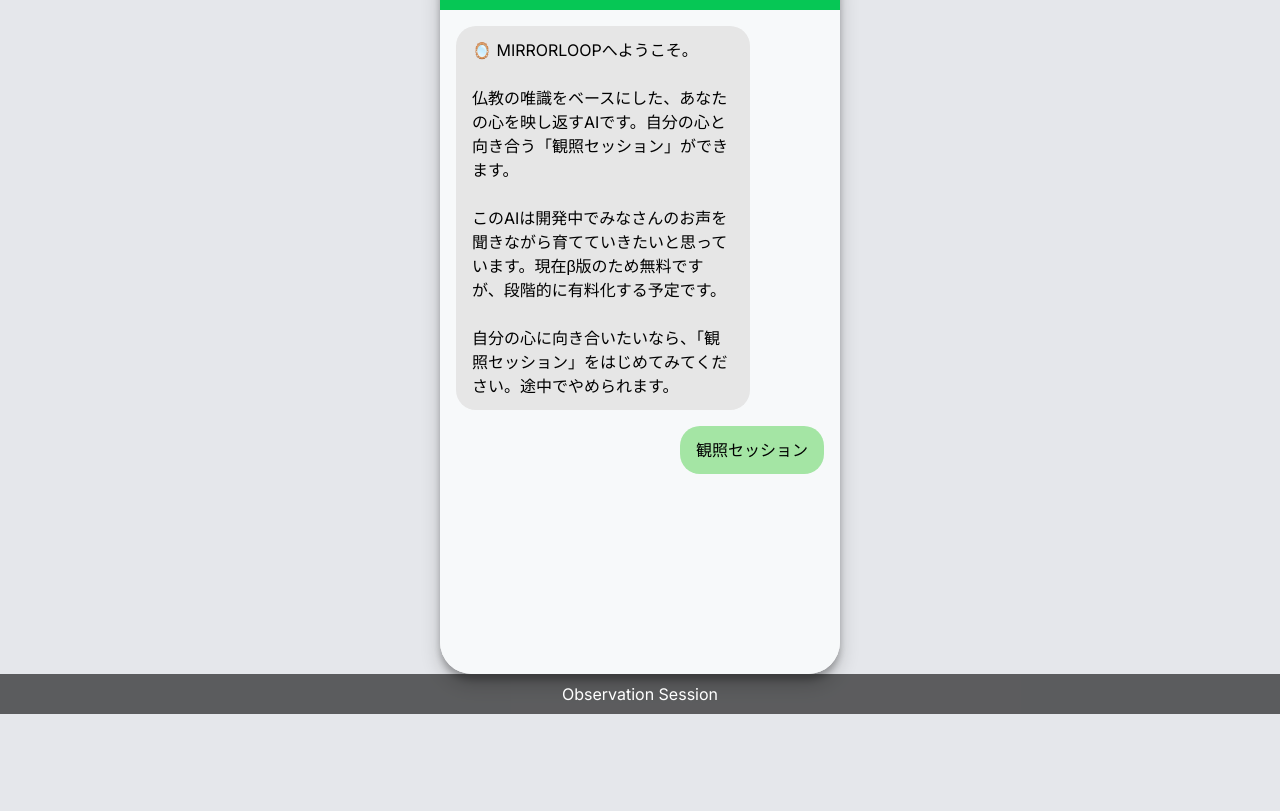
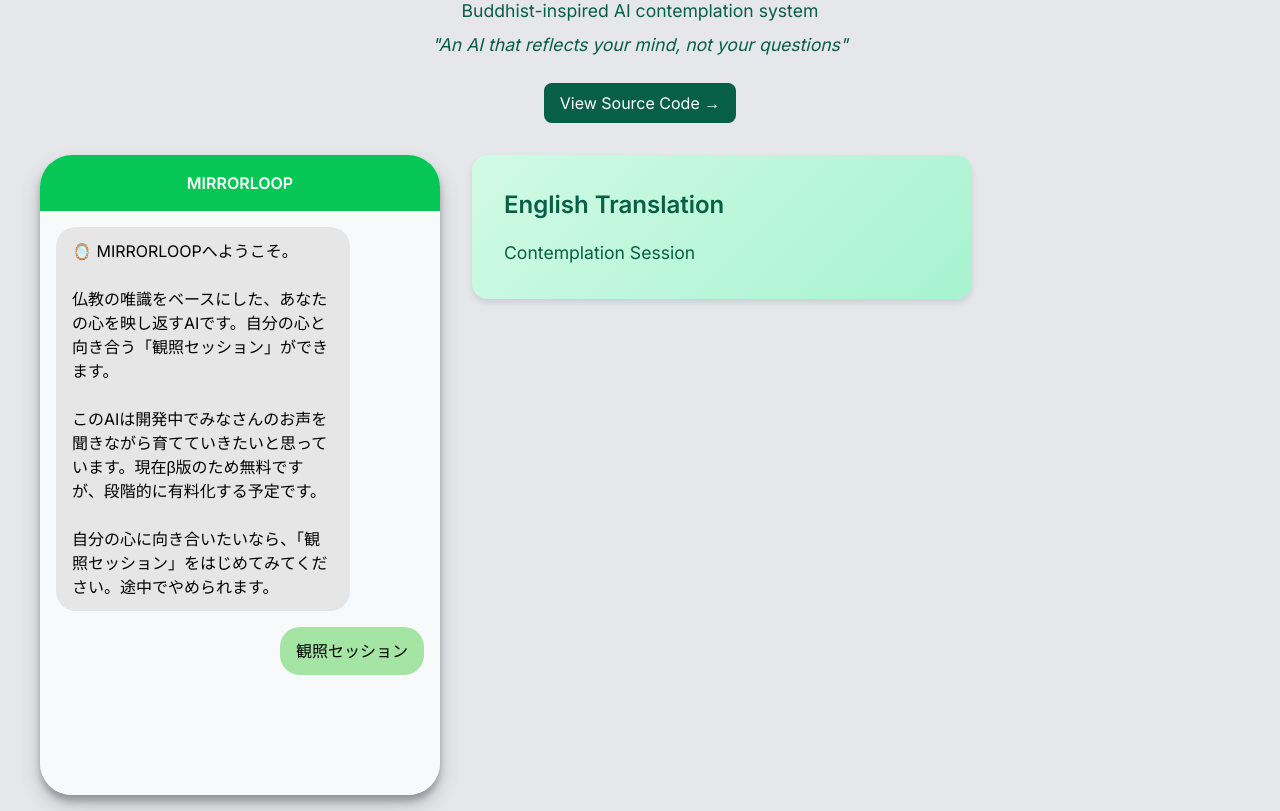
Before and after one commit to yixinxiangfo/mirrorloop, a website: page index.html in a window 1280 px wide. Shown: the part 86-897 px from the top of the page. Before the commit the page ends 800 px from the top, so only its background shows below. Drawn offline with nearby package versions, Linux system fonts and the light colour scheme.

Commit message:
Update demo design with lighter green theme and white background

```diff
--- a/index.html
+++ b/index.html
@@ -9,22 +9,53 @@
         @import url('https://fonts.googleapis.com/css2?family=Inter:wght@400;500;600;700&display=swap');
         body {
             font-family: 'Inter', sans-serif;
-            background-color: #e5e7eb;
+            background-color: #ffffff;
             display: flex;
+            flex-direction: column;
             justify-content: center;
             align-items: center;
-            height: 100vh;
+            min-height: 100vh;
+            padding: 1rem;
+            margin: 0;
+        }
+        .demo-container {
+            width: 100%;
+            max-width: 1200px;
+            display: flex;
+            gap: 2rem;
+            align-items: flex-start;
         }
         .line-mockup {
             width: 100%;
             max-width: 400px;
-            height: 90vh;
+            height: 80vh;
             display: flex;
             flex-direction: column;
             border-radius: 2rem;
             box-shadow: 0 10px 20px rgba(0,0,0,0.19), 0 6px 6px rgba(0,0,0,0.23);
             overflow: hidden;
             background-color: #fff;
+            flex-shrink: 0;
+        }
+        .subtitle-panel {
+            flex: 1;
+            min-width: 300px;
+            max-width: 500px;
+            background: linear-gradient(135deg, #d1fae5 0%, #a7f3d0 100%);
+            color: #065f46;
+            border-radius: 1rem;
+            padding: 2rem;
+            box-shadow: 0 4px 6px rgba(0, 0, 0, 0.1);
+        }
+        .subtitle-panel h2 {
+            margin: 0 0 1rem 0;
+            font-size: 1.5rem;
+            font-weight: 600;
+        }
+        .subtitle-text {
+            font-size: 1.1rem;
+            line-height: 1.6;
+            white-space: pre-wrap;
         }
         .header {
             background-color: #06c755;
@@ -70,30 +101,6 @@
         .hidden {
             display: none;
         }
-        .subtitle-area {
-            position: fixed;
-            bottom: 0;
-            left: 0;
-            right: 0;
-            text-align: center;
-            color: white;
-            font-size: 1rem;
-            padding: 0.5rem;
-            background: rgba(0, 0, 0, 0.6);
-            z-index: 10;
-            box-sizing: border-box;
-            white-space: pre-wrap;
-        }
-        .api-note {
-            font-size: 0.75rem;
-            color: #666;
-            margin-top: -0.5rem;
-            margin-bottom: 0.5rem;
-            align-self: flex-start;
-            text-align: left;
-            padding: 0.75rem 1rem;
-            max-width: 80%;
-        }
         @keyframes fadeIn {
             from { opacity: 0; transform: translateY(10px); }
             to { opacity: 1; transform: translateY(0); }
@@ -101,9 +108,67 @@
         .fade-in {
             animation: fadeIn 0.5s ease-out;
         }
+        .intro-text {
+            text-align: center;
+            margin-bottom: 2rem;
+            color: #065f46;
+        }
+        .intro-text h1 {
+            font-size: 2.5rem;
+            font-weight: 700;
+            margin-bottom: 0.5rem;
+            background: linear-gradient(135deg, #10b981 0%, #065f46 100%);
+            -webkit-background-clip: text;
+            -webkit-text-fill-color: transparent;
+            background-clip: text;
+        }
+        .intro-text p {
+            font-size: 1.1rem;
+            margin-bottom: 0.5rem;
+        }
+        .github-link {
+            display: inline-block;
+            margin-top: 1rem;
+            padding: 0.5rem 1rem;
+            background-color: #065f46;
+            color: white;
+            text-decoration: none;
+            border-radius: 0.5rem;
+            transition: background-color 0.3s;
+        }
+        .github-link:hover {
+            background-color: #047857;
+        }
+        @media (max-width: 768px) {
+            .demo-container {
+                flex-direction: column;
+            }
+            .subtitle-panel {
+                min-width: unset;
+                width: 100%;
+                max-width: 400px;
+                order: -1;
+            }
+            .intro-text h1 {
+                font-size: 2rem;
+            }
+            body {
+                padding: 0.5rem;
+            }
+        }
     </style>
 </head>
 <body class="bg-gray-200">
+    <div class="intro-text">
+        <h1>MIRRORLOOP</h1>
+        <p>Buddhist-inspired AI contemplation system</p>
+        <p><em>"An AI that reflects your mind, not your questions"</em></p>
+        <a href="https://github.com/yixinxiangfo/mirrorloop" class="github-link" target="_blank">
+            View Source Code →
+        </a>
+    </div>
+
+    <div class="demo-container">
         <div class="line-mockup">
             <div class="header">
                 MIRRORLOOP
@@ -114,41 +179,47 @@
             <div class="input-area hidden" id="input-area">
                 <!-- Buttons are removed -->
             </div>
-        <div class="subtitle-area" id="subtitle-area">
-            <!-- Subtitles will be displayed here -->
+        </div>
+
+        <div class="subtitle-panel">
+            <h2>English Translation</h2>
+            <div class="subtitle-text" id="subtitle-text">
+                Welcome to MIRRORLOOP. An AI based on Buddhist philosophy to reflect your mind.
+            </div>
         </div>
     </div>
 
     <script>
         const chatArea = document.getElementById('chat-area');
-        const subtitleArea = document.getElementById('subtitle-area');
+        const subtitleText = document.getElementById('subtitle-text');
 
         // Demo script with Japanese and English subtitles
         const script = [
-            { sender: 'bot', text: '🪞 MIRRORLOOPへようこそ。\n\n仏教の唯識をベースにした、あなたの心を映し返すAIです。自分の心と向き合う「観照セッション」ができます。\n\nこのAIは開発中でみなさんのお声を聞きながら育てていきたいと思っています。現在β版のため無料ですが、段階的に有料化する予定です。\n\n自分の心に向き合いたいなら、「観照セッション」をはじめてみてください。途中でやめられます。', subtitle: 'Welcome to MIRRORLOOP. An AI based on Buddhist philosophy to reflect your mind.' },
-            { sender: 'user', text: '観照セッション', subtitle: 'Observation Session' },
-            { sender: 'bot', text: '🧘‍♀️ 観照セッションについて\n\nこれから9つの問いを通じて、あなたの心の状態をAIが仏教の唯識思想に基づき気づきのコメントを返します。（所要時間：約10-15分）\n\n心の準備はいかがですか？', subtitle: 'Through 9 questions, the AI provides insights based on the Buddhist concept of Yogacara.' },
+            { sender: 'bot', text: '🪞 MIRRORLOOPへようこそ。\n\n仏教の唯識をベースにした、あなたの心を映し返すAIです。自分の心と向き合う「観照セッション」ができます。\n\nこのAIは開発中でみなさんのお声を聞きながら育てていきたいと思っています。現在β版のため無料ですが、段階的に有料化する予定です。\n\n自分の心に向き合いたいなら、「観照セッション」をはじめてみてください。途中でやめられます。', subtitle: 'Welcome to MIRRORLOOP. An AI based on Buddhist philosophy that reflects your mind. You can start a contemplation session to face your inner self.' },
+            { sender: 'user', text: '観照セッション', subtitle: 'Contemplation Session' },
+            { sender: 'bot', text: '🧘‍♀️ 観照セッションについて\n\nこれから9つの問いを通じて、あなたの心の状態をAIが仏教の唯識思想に基づき気づきのコメントを返します。（所要時間：約10-15分）\n\n心の準備はいかがですか？', subtitle: 'About the Contemplation Session:\n\nThrough 9 questions, the AI will provide insights based on Buddhist Yogacara philosophy (Duration: 10-15 minutes).\n\nAre you ready?' },
             { sender: 'user', text: 'はい、始めます', subtitle: 'Yes, let\'s start.' },
-            { sender: 'bot', text: '🌟 観照セッション開始\n\nそれでは始めましょう。これから9つの問いを投げかけます。\n\n今日は、どんな出来事がありましたか？できるだけ詳しく教えてください。', subtitle: 'Let\'s begin. Please tell me about a recent event that\'s on your mind.' },
-            { sender: 'user', text: 'プロジェクトの締切が迫っているのに、なかなか集中できずに焦りを感じていました', subtitle: 'The project deadline is approaching, and I feel anxious because I can\'t concentrate.' },
-            { sender: 'bot', text: 'そのとき、あなたはどんな感情がわきましたか？怒り、不安、喜び、悲しみなど、率直にどうぞ。', subtitle: 'What emotions did you feel at that moment? Please be honest about your anger, anxiety, joy, etc.' },
+            { sender: 'bot', text: '🌟 観照セッション開始\n\nそれでは始めましょう。これから9つの問いを投げかけます。\n\n今日は、どんな出来事がありましたか？できるだけ詳しく教えてください。', subtitle: 'Contemplation Session Begin\n\nLet\'s start. I will ask you 9 questions.\n\nWhat happened today? Please tell me in detail.' },
+            { sender: 'user', text: 'プロジェクトの締切が迫っているのに、なかなか集中できずに焦りを感じていました', subtitle: 'The project deadline is approaching, but I couldn\'t concentrate and felt anxious.' },
+            { sender: 'bot', text: 'そのとき、あなたはどんな感情がわきましたか？怒り、不安、喜び、悲しみなど、率直にどうぞ。', subtitle: 'What emotions did you feel at that moment? Anger, anxiety, joy, sadness - please be honest.' },
             { sender: 'user', text: '不安と焦り、そして自分への苛立ちがありました', subtitle: 'I felt anxiety, impatience, and irritation towards myself.' },
-            { sender: 'bot', text: 'そのとき、体にはどんな感覚がありましたか？胸のざわつき、肩のこわばり、震えなど、身体の反応に目を向けてみましょう。', subtitle: 'What physical sensations did you experience? Focus on your body\'s reactions.' },
-            { sender: 'user', text: '胸がざわざわして、肩に力が入っていました', subtitle: 'My chest was fluttering, and my shoulders felt tense.' },
-            { sender: 'bot', text: '頭の中では、どんな思考が浮かんでいましたか？ぐるぐる回っていた言葉やイメージがあれば、それも含めて教えてください。', subtitle: 'What thoughts were going through your mind? Tell me about any words or images that were repeating.' },
-            { sender: 'user', text: '時間がない、やばい、どうしよう、という言葉が頭の中をぐるぐる回っていました', subtitle: 'Words like "no time," "this is bad," and "what should I do" were swirling in my head.' },
-            { sender: 'bot', text: 'その出来事について、相手や状況に対してどんな評価や判断をしていましたか？', subtitle: 'What judgments or evaluations did you have about the situation or others involved?' },
-            { sender: 'user', text: 'スケジュール管理ができていない、準備不足だと思いました', subtitle: 'I thought I had poor time management and was unprepared.' },
-            { sender: 'bot', text: 'また、自分自身に対してはどんな評価や思いがありましたか？責めたり、情けなく感じたり、あるいは正当化しようとしたかもしれません。', subtitle: 'What thoughts or evaluations did you have about yourself? Did you blame yourself or feel pathetic?' },
-            { sender: 'user', text: 'だらしない、計画性がないと自分を責めました', subtitle: 'I blamed myself, thinking I was sloppy and lacked a plan.' },
-            { sender: 'bot', text: 'そうした評価の背後には、どんな思い込みや前提があったように思いますか？「〜べき」「〜でなければならない」など、気づいているものがあれば。', subtitle: 'What assumptions or beliefs were behind those judgments? If you\'re aware of any "shoulds" or "musts," please share.' },
-            { sender: 'user', text: '完璧にやらなければならない、失敗してはいけない、という思い込みがありました', subtitle: 'I had the belief that I must be perfect and must not fail.' },
-            { sender: 'bot', text: '本当は、あなたはどうしたかったのでしょうか？その場で、どんなことを願っていたのか、心の奥を見つめてみてください。', subtitle: 'What did you truly want to do? Look deep into your heart for your genuine wish in that moment.' },
-            { sender: 'user', text: '落ち着いて、一つずつ丁寧に取り組めたかった', subtitle: 'I wanted to calm down and work on each task carefully.' },
-            { sender: 'bot', text: '今この瞬間、どんな願いや方向性が心にありますか？すぐにできる小さな一歩でも構いません。', subtitle: 'What desires or directions are in your heart right now? Even a small, immediate step is fine.' },
-            { sender: 'user', text: 'まず深呼吸をして、優先順位をつけて進めていこうと思います', subtitle: 'I think I\'ll start by taking a deep breath and prioritizing my tasks.' },
-            { sender: 'bot', text: '観照が完了しました。あなたの回答から、観照コメントと分析結果をまとめました。\n\n【観照コメント】\n心の焦りや不安が揺れ動いています。自分を責めず、静かな呼吸を取り戻せますか？\n\n検出された心の状態：掉挙、悩、悔、慢\n分類：随煩悩、随煩悩、不定心所、根本煩悩', subtitle: 'Observation complete. Here is the observation and analysis based on your answers. Your anxiety is fluctuating. Can you take a moment and just breathe without judging yourself?' },
-            { sender: 'bot', text: 'データが正常に保存されました。\n\nありがとうございました。また心を見つめたいときにお声がけください。', subtitle: 'The data has been saved successfully.\n\nThank you. Please reach out again whenever you want to reflect on your mind.'}
+            { sender: 'bot', text: 'そのとき、体にはどんな感覚がありましたか？胸のざわつき、肩のこわばり、震えなど、身体の反応に目を向けてみましょう。', subtitle: 'What physical sensations did you experience? Chest fluttering, shoulder tension, trembling - let\'s focus on your body\'s reactions.' },
+            { sender: 'user', text: '胸がざわざわして、肩に力が入っていました', subtitle: 'My chest felt restless, and my shoulders were tense.' },
+            { sender: 'bot', text: '頭の中では、どんな思考が浮かんでいましたか？くるくる回っていた言葉やイメージがあれば、それも含めて教えてください。', subtitle: 'What thoughts were going through your mind? If there were any words or images spinning around, please include those.' },
+            { sender: 'user', text: '時間がない、やばい、どうしよう、という言葉が頭の中をくるくる回っていました', subtitle: 'Words like "no time," "this is bad," "what should I do" were spinning in my head.' },
+            { sender: 'bot', text: 'その出来事について、相手や状況に対してどんな評価や判断をしていましたか？', subtitle: 'What evaluations or judgments did you make about the situation or others involved?' },
+            { sender: 'user', text: 'スケジュール管理ができていない、準備不足だと思いました', subtitle: 'I thought I had poor schedule management and was unprepared.' },
+            { sender: 'bot', text: 'また、自分自身に対してはどんな評価や思いがありましたか？責めたり、情けなく感じたり、あるいは正当化しようとしたかもしれません。', subtitle: 'What evaluations or thoughts did you have about yourself? You might have blamed yourself, felt pathetic, or tried to justify.' },
+            { sender: 'user', text: 'だらしない、計画性がないと自分を責めました', subtitle: 'I blamed myself for being sloppy and lacking planning.' },
+            { sender: 'bot', text: 'そうした評価の背後には、どんな思い込みや前提があったように思いますか？「～べき」「～でなければならない」など、気づいているものがあれば。', subtitle: 'What assumptions or beliefs were behind those evaluations? Any "shoulds" or "musts" you\'re aware of?' },
+            { sender: 'user', text: '完璧にやらなければならない、失敗してはいけない、という思い込みがありました', subtitle: 'I had beliefs like "I must be perfect" and "I must not fail."' },
+            { sender: 'bot', text: '本当は、あなたはどうしたかったのでしょうか？その場で、どんなことを願っていたのか、心の奥を見つめてみてください。', subtitle: 'What did you truly want to do? Look deep into your heart - what were you wishing for in that moment?' },
+            { sender: 'user', text: '落ち着いて、一つずつ丁寧に取り組みたかった', subtitle: 'I wanted to calm down and work on things carefully, one by one.' },
+            { sender: 'bot', text: '今この瞬間、どんな願いや方向性が心にありますか？すぐにできる小さな一歩でも構いません。', subtitle: 'What wishes or directions are in your heart right now? Even a small step you can take immediately is fine.' },
+            { sender: 'user', text: 'まず深呼吸をして、優先順位をつけて進めていこうと思います', subtitle: 'I think I\'ll first take a deep breath and proceed by setting priorities.' },
+            { sender: 'bot', text: '観照が完了しました。あなたの回答から、観照コメントと分析結果をまとめました。\n\n【観照コメント】\n心の焦りや不安が揺れ動いています。自分を責めず、静かな呼吸を取り戻せますか？\n\n検出された心の状態：掉挙、悩、悔、慢\n分類：随煩悩、随煩悩、不定心所、根本煩悩', subtitle: 'Contemplation completed. Based on your answers, here are the observation comments and analysis:\n\n[Observation Comment]\nYour mind is fluctuating with anxiety and restlessness. Can you restore calm breathing without self-blame?\n\nDetected mental states: Restlessness, worry, regret, pride\nCategories: Secondary afflictions, indefinite mental factors, root afflictions' },
+            { sender: 'bot', text: '※ この分析は仏教の唯識思想に基づく51心所の分類システムを使用しています。検出された心の状態は、あなたの内面を理解する手がかりとしてご活用ください。', subtitle: '※ This analysis uses the 51 mental factors classification system based on Buddhist Yogacara philosophy. The detected mental states can be used as clues to understand your inner self.', isNote: true },
+            { sender: 'bot', text: 'データが正常に保存されました。\n\nありがとうございました。また心を見つめたいときにお声がけください。', subtitle: 'Data has been saved successfully.\n\nThank you. Please reach out again when you want to reflect on your mind.' }
         ];
 
         let currentStep = 0;
@@ -157,6 +228,15 @@
             const messageDiv = document.createElement('div');
             messageDiv.className = `message fade-in ${messageData.sender}`;
             messageDiv.innerText = messageData.text;
+
+            // Add special styling for note messages
+            if (messageData.isNote) {
+                messageDiv.style.fontSize = '0.85rem';
+                messageDiv.style.fontStyle = 'italic';
+                messageDiv.style.backgroundColor = '#f0f9ff';
+                messageDiv.style.border = '1px solid #0ea5e9';
+            }
+
             return messageDiv;
         }
 
@@ -168,7 +248,7 @@
                 chatArea.scrollTop = chatArea.scrollHeight;
 
                 // Update subtitle
-                subtitleArea.innerText = messageData.subtitle;
+                subtitleText.innerText = messageData.subtitle;
 
                 currentStep++;
             }
```
Lines whose indentation alone changed are shown as unchanged.
